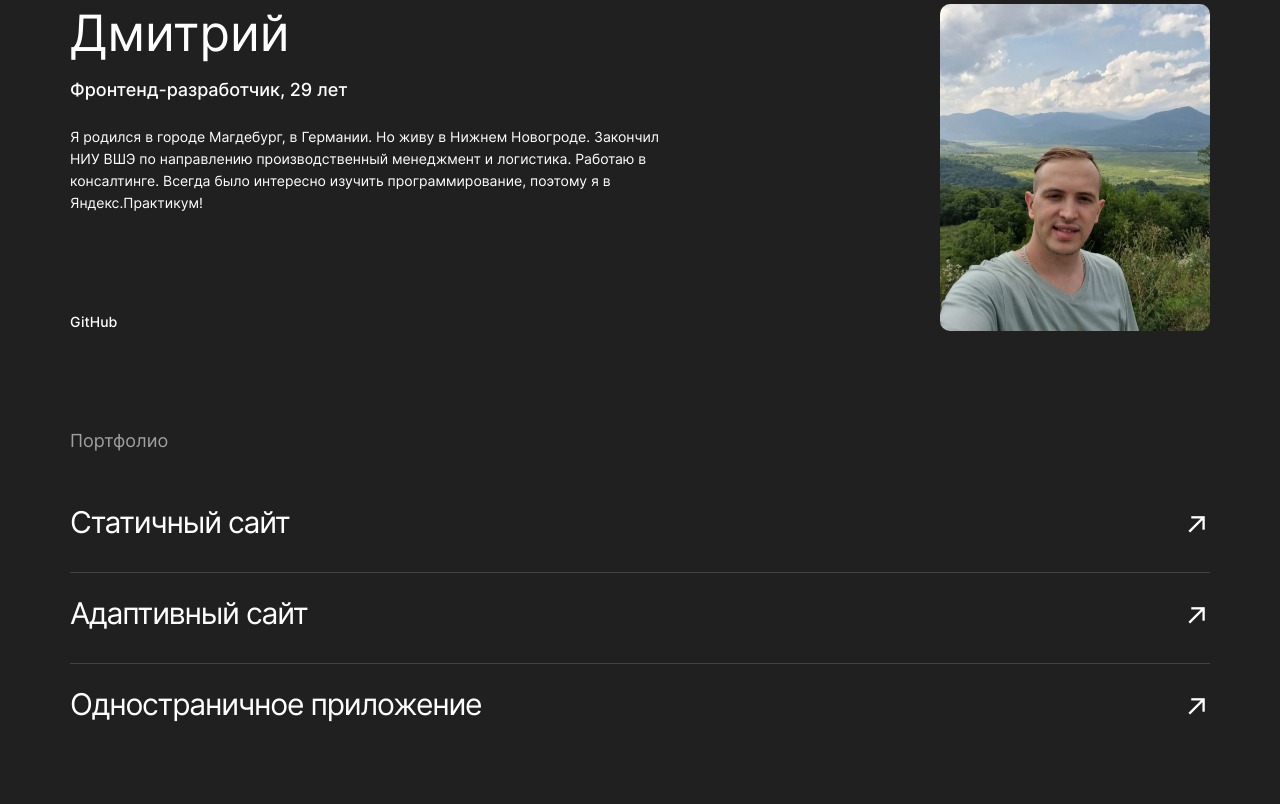
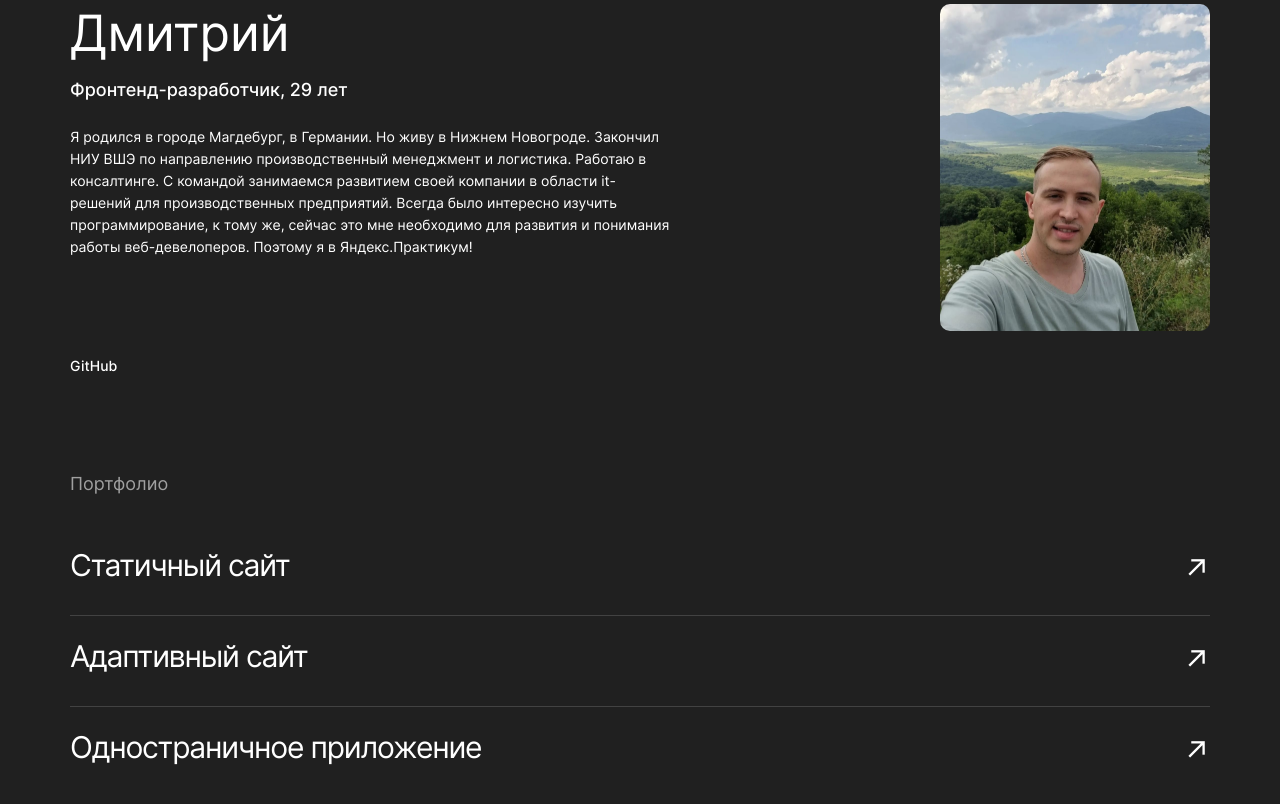
Before and after one commit to DmitriiKozhekhov/movies-explorer-frontend, a React (Create React App) app in the folder diplomafrontend/: page / in a window 1280 px wide. Shown: the part 2100-2904 px from the top of the page. Built offline with nearby package versions, Linux system fonts and the light colour scheme; the HTML template or start-up script is replaced by a standard one.

Commit message:
ver scolko_mozhno2.0

```diff
--- a/diplomafrontend/src/components/Main/AboutMe/AboutMe.jsx
+++ b/diplomafrontend/src/components/Main/AboutMe/AboutMe.jsx
@@ -12,8 +12,8 @@ function AboutMe (){
           <h2 className="aboutMe__name">Дмитрий</h2>
           <h3 className="aboutMe__about">Фронтенд-разработчик, 29 лет</h3>
           <p className="aboutMe__description">
-            Я родился в городе Магдебург, в Германии. Но живу в Нижнем Новогроде. Закончил НИУ ВШЭ по направлению производственный менеджмент и логистика. Работаю в консалтинге.
-            Всегда было интересно изучить программирование, поэтому я в Яндекс.Практикум!
+            Я родился в городе Магдебург, в Германии. Но живу в Нижнем Новогроде. Закончил НИУ ВШЭ по направлению производственный менеджмент и логистика. Работаю в консалтинге. С командой занимаемся развитием своей компании в области it-решений для производственных предприятий.
+            Всегда было интересно изучить программирование, к тому же, сейчас это мне необходимо для развития и понимания работы  веб-девелоперов. Поэтому я в Яндекс.Практикум!
           </p>
           <a href="https://github.com/DmitriiKozhekhov" className="aboutMe__gitHub" target="_blank" rel="noreferrer">GitHub</a>
         </div>
```
